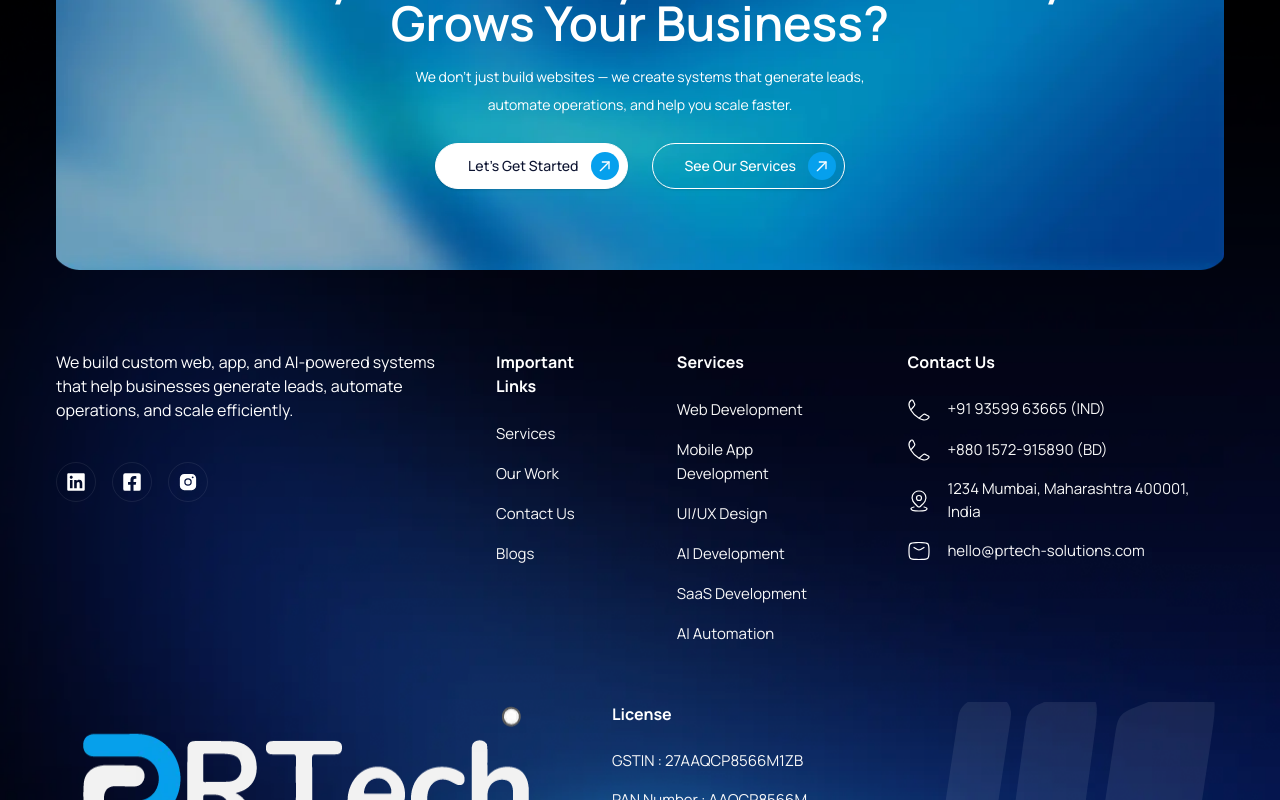
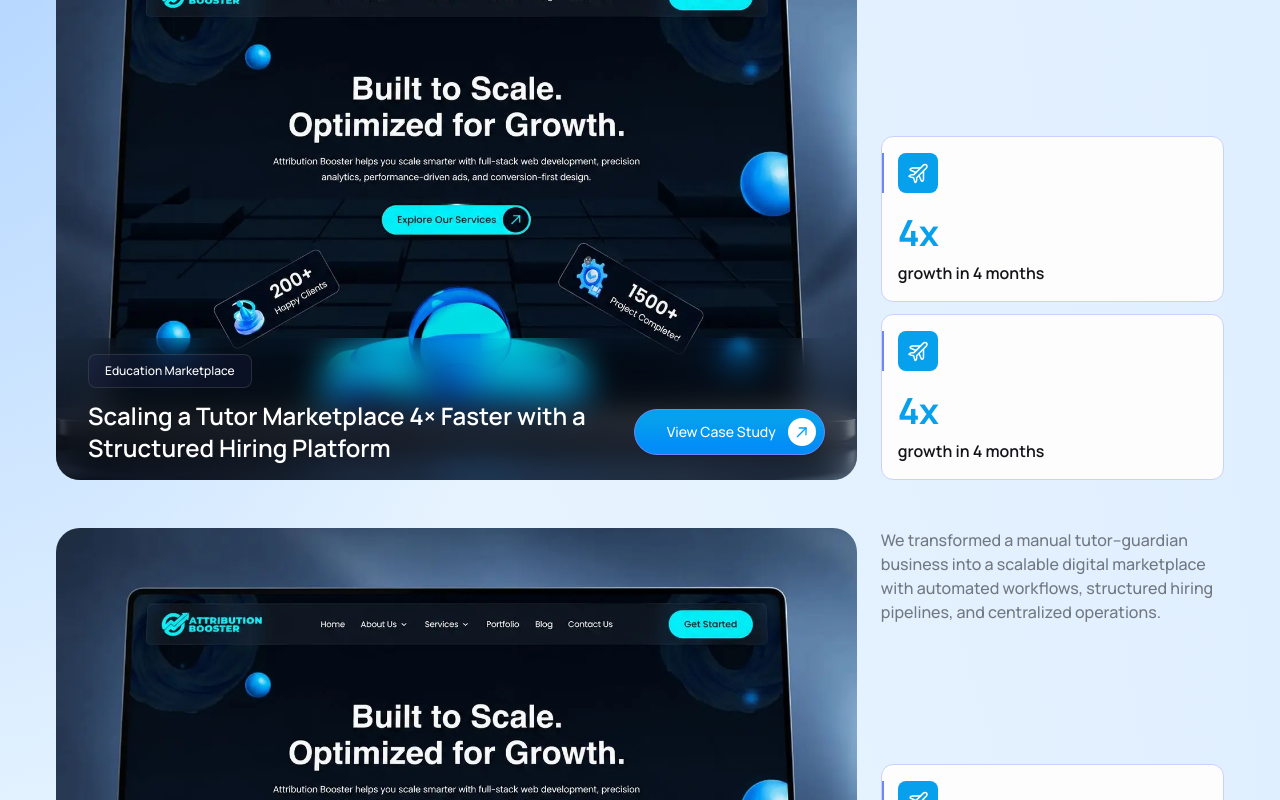
Before and after one commit to team-pr01/PRTech-Solutions-Frontend, a React (Vite) app: page /case-studies in a window 1280 px wide. Shown: the part 800-1600 px from the top of the page. Built offline with nearby package versions, Linux system fonts and the light colour scheme; a web font is replaced by a local one.

Commit message:
Compleetd all case studies section with card

```diff
--- /dev/null
+++ b/src/components/CaseStudiesPage/AllCaseStudies/AllCaseStudies.tsx
@@ -0,0 +1,18 @@
+import Container from "../../Reusable/Container/Container";
+import CaseStudyCard from "./CaseStudyCard/CaseStudyCard";
+
+const AllCaseStudies = () => {
+  return (
+    <div className="bg-gradient-case-studies font-Manrope sectionPadding">
+      <Container>
+        <div className="flex flex-col gap-12">
+          <CaseStudyCard />
+          <CaseStudyCard />
+          <CaseStudyCard />
+        </div>
+      </Container>
+    </div>
+  );
+};
+
+export default AllCaseStudies;
--- /dev/null
+++ b/src/components/CaseStudiesPage/AllCaseStudies/CaseStudyCard/CaseStudyCard.tsx
@@ -0,0 +1,62 @@
+import { ICONS, IMAGES } from "../../../../assets";
+import Button from "../../../Reusable/Button/Button";
+
+const CaseStudyCard = () => {
+  return (
+    <div className="flex gap-6">
+      <div className="w-[70%] relative rounded-3xl max-h-145">
+        <img
+          src={IMAGES.attributionBoosterWebsite}
+          alt=""
+          className="rounded-3xl object-cover w-full h-full"
+        />
+        <div className="bg-gradient-case-study-img rounded-b-3xl backdrop-blur-lg px-8 py-4 absolute bottom-0 right-0 left-0 w-full flex flex-col h-fit">
+          <div className="bg-neutral-92 border border-neutral-50/40 backdrop-blur-[34px] text-white font-medium text-center text-xs px-4 py-2 rounded-lg w-fit">
+            Education Marketplace
+          </div>
+
+          <div className="flex items-center justify-between mt-3">
+            <h1 className="text-white text-2xl font-semibold w-[70%]">
+              Scaling a Tutor Marketplace 4× Faster with a Structured Hiring
+              Platform
+            </h1>
+            <Button label="View Case Study" />
+          </div>
+        </div>
+      </div>
+
+      <div className="w-[30%] flex flex-col justify-between">
+        <p className="text-neutral-80 font-medium">
+          We transformed a manual tutor–guardian business into a scalable
+          digital marketplace with automated workflows, structured hiring
+          pipelines, and centralized operations.
+        </p>
+
+        <div className="space-y-3">
+          <div className="rounded-xl border border-primary-20 bg-neutral-40 p-4 relative">
+            <div className="w-0.5 h-10 bg-primary-15 absolute left-0"></div>
+            <div className="bg-primary-10 flex items-center justify-center size-10 rounded-lg">
+              <img src={ICONS.travel} alt="" className="size-6" />
+            </div>
+            <h1 className="text-primary-10 text-4xl font-bold mt-5">4x</h1>
+            <p className="text-neutral-30 font-semibold mt-2">
+              growth in 4 months
+            </p>
+          </div>
+          <div className="rounded-xl border border-primary-20 bg-neutral-40 p-4 relative">
+            <div className="w-0.5 h-10 bg-primary-15 absolute left-0"></div>
+            <div className="bg-primary-10 flex items-center justify-center size-10 rounded-lg">
+              <img src={ICONS.travel} alt="" className="size-6" />
+            </div>
+            <h1 className="text-primary-10 text-4xl font-bold mt-5">4x</h1>
+            <p className="text-neutral-30 font-semibold mt-2">
+              growth in 4 months
+            </p>
+          </div>
+        </div>
+      </div>
+    </div>
+  );
+};
+
+export default CaseStudyCard;
--- a/src/index.css
+++ b/src/index.css
@@ -37,6 +37,7 @@
   --color-neutral-65: #0d1431;
   --color-neutral-70: #1b2a3c;
   --color-neutral-80: #727881;
+  --color-neutral-81: #ffffff1a;
   --color-neutral-85: #61686c;
   --color-neutral-86: #58676e;
   --color-neutral-87: #66666629;
@@ -126,6 +127,8 @@
 
   --bg-gradient-start-project: radial-gradient(48.76% 66.2% at 0% -4.1%, rgba(17, 120, 255, 0.40) 0%, rgba(3, 0, 19, 0.00) 100%), #030013;
   --bg-gradient-about-us-strip: linear-gradient(180deg, #038CF8 -10.67%, rgba(13, 20, 49, 0.00) 89.94%), #0D1431;
+  --bg-gradient-case-studies: radial-gradient(53.74% 62.68% at -6.15% -4.83%, rgba(71, 151, 255, 0.40) 0%, rgba(255, 255, 255, 0.00) 100%), conic-gradient(from 232deg at 104.42% 104.15%, #F7FFFF 21.385518014431deg, #F7FFFF 24.11387711763382deg, #C5DCFF 245.09671926498413deg, #D7DFFF 360deg);
+  --bg-gradient-case-study-img: linear-gradient(180deg, rgba(71, 71, 71, 0.00) 0%, rgba(0, 0, 0, 0.36) 100%);
 
 
   --breakpoint-xs: 375px;
@@ -191,6 +194,14 @@
 
 .bg-gradient-about-us-strip {
   background: var(--bg-gradient-about-us-strip);
+}
+
+.bg-gradient-case-studies {
+  background: var(--bg-gradient-case-studies);
+}
+
+.bg-gradient-case-study-img {
+  background: var(--bg-gradient-case-study-img);
 }
 
 button {
--- a/src/pages/CaseStudies/CaseStudies.tsx
+++ b/src/pages/CaseStudies/CaseStudies.tsx
@@ -1,9 +1,11 @@
+import AllCaseStudies from "../../components/CaseStudiesPage/AllCaseStudies/AllCaseStudies";
 import CaseStudyHero from "../../components/CaseStudiesPage/CaseStudyHero/CaseStudyHero";
 
 const CaseStudies = () => {
     return (
         <div>
             <CaseStudyHero/>
+            <AllCaseStudies/>
         </div>
     );
 };
```
